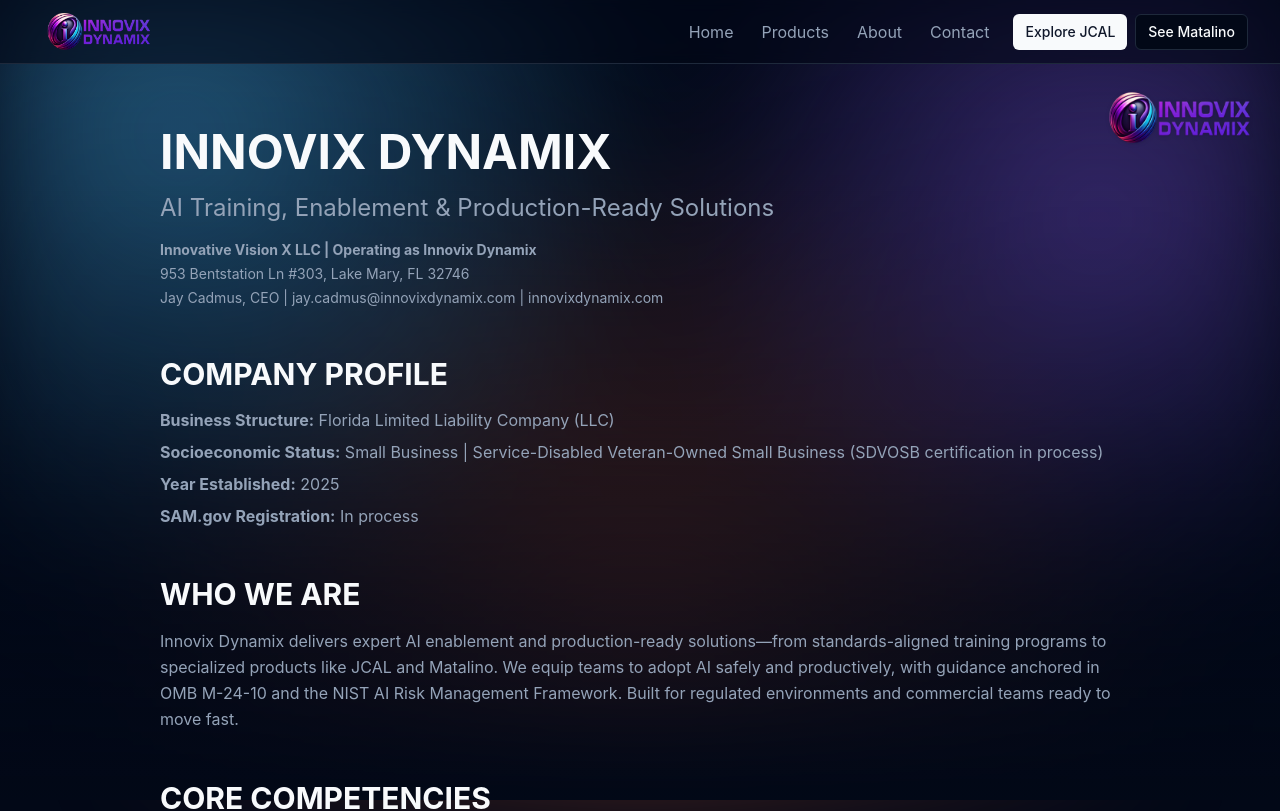
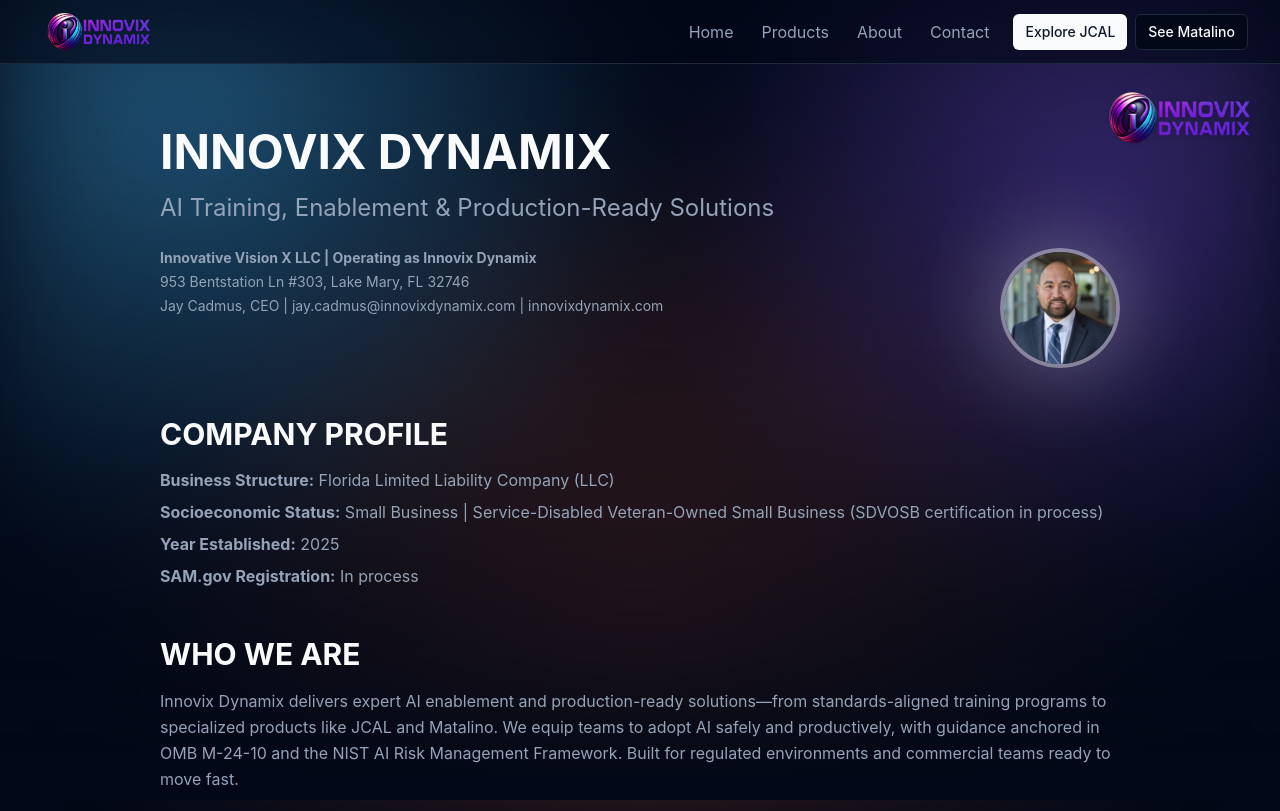
Before and after one commit to innovix-jay/innovixdynamix, a React (Vite) app: page /capabilities in a window 1280 px wide. Shown: the top 811 px of the page. Built offline with nearby package versions, Linux system fonts and the light colour scheme.

Commit message:
Add profile photo to capabilities page

```diff
--- a/src/pages/Capabilities.tsx
+++ b/src/pages/Capabilities.tsx
@@ -2,6 +2,7 @@ import React from "react";
 import { Helmet } from "react-helmet-async";
 import { Link } from "react-router-dom";
 import { Button } from "@/components/ui/button";
+import profilePhoto from "@/assets/jay-cadmus-profile.png";
 
 const Capabilities: React.FC = () => {
   const canonical = typeof window !== 'undefined' ? `${window.location.origin}/capabilities` : 'https://www.innovixdynamix.com/capabilities';
@@ -18,12 +19,34 @@ const Capabilities: React.FC = () => {
 
       {/* Header */}
       <header className="mb-12">
-        <h1 className="text-4xl md:text-5xl font-bold mb-4">INNOVIX DYNAMIX</h1>
-        <p className="text-xl md:text-2xl text-muted-foreground mb-4">AI Training, Enablement & Production-Ready Solutions</p>
-        <div className="text-sm text-muted-foreground space-y-1">
-          <p><strong>Innovative Vision X LLC | Operating as Innovix Dynamix</strong></p>
-          <p>953 Bentstation Ln #303, Lake Mary, FL 32746</p>
-          <p>Jay Cadmus, CEO | <a href={`mailto:${contactEmail}`} className="story-link">{contactEmail}</a> | <a href="https://innovixdynamix.com" className="story-link">innovixdynamix.com</a></p>
+        <h1 className="text-4xl md:text-5xl font-bold mb-4 text-center md:text-left">INNOVIX DYNAMIX</h1>
+        <p className="text-xl md:text-2xl text-muted-foreground mb-6 text-center md:text-left">AI Training, Enablement & Production-Ready Solutions</p>
+
+        <div className="flex flex-col md:flex-row items-center md:items-start gap-6">
+          {/* Profile photo - centered on mobile, right side on desktop */}
+          <div className="order-first md:order-last flex-shrink-0">
+            <div className="relative">
+              {/* Glow effect */}
+              <div className="absolute inset-0 bg-primary/30 rounded-full blur-2xl scale-110"></div>
+              {/* Photo */}
+              <img
+                src={profilePhoto}
+                alt="Jay Cadmus, CEO"
+                className="relative w-[120px] h-[120px] rounded-full object-cover border-4 border-primary/40 shadow-2xl ring-2 ring-primary/20"
+                style={{
+                  objectPosition: 'center 15%',
+                  clipPath: 'circle(50%)'
+                }}
+              />
+            </div>
+          </div>
+
+          {/* Contact info */}
+          <div className="text-sm text-muted-foreground space-y-1 text-center md:text-left flex-1">
+            <p><strong>Innovative Vision X LLC | Operating as Innovix Dynamix</strong></p>
+            <p>953 Bentstation Ln #303, Lake Mary, FL 32746</p>
+            <p>Jay Cadmus, CEO | <a href={`mailto:${contactEmail}`} className="story-link">{contactEmail}</a> | <a href="https://innovixdynamix.com" className="story-link">innovixdynamix.com</a></p>
+          </div>
         </div>
       </header>
 
```
Also changed, not shown: src/assets/jay-cadmus-profile.png (added).
